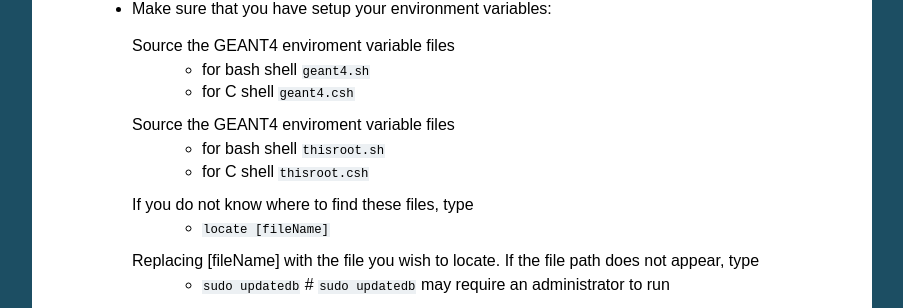
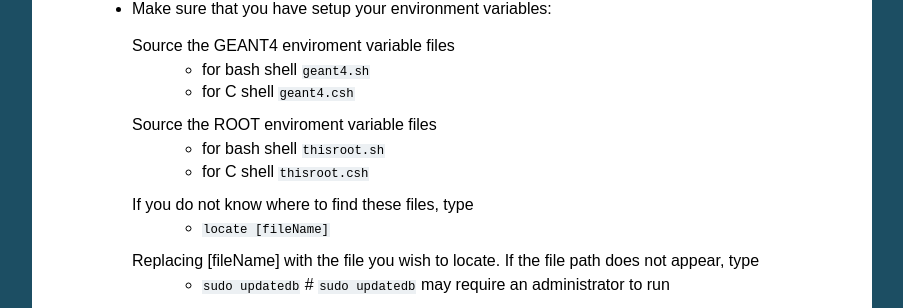
Before and after one commit to rat-pac/rat-pac, a Sphinx documentation site: the page built from doc/installation.rst, in a window 1280 px wide and 900 px high, scrolled down 1469 px. Shown: the part 144-452 px from the top of the window, without its empty margins (198-1101 px from the left). Built offline with Sphinx 7.4.7, drawn with Linux system fonts in a browser that asks for light colours; formulas are drawn with MathJax 3; some of the changed text lies outside the part shown.

```diff
--- a/doc/index.rst
+++ b/doc/index.rst
@@ -17,6 +17,7 @@ User's Guide
 
    overview
    installation
+   tutorials
    command_interface
    producers_processors
    random
--- a/doc/installation.rst
+++ b/doc/installation.rst
@@ -66,7 +66,7 @@ Build Steps
     - for bash shell ``geant4.sh``
     - for C shell ``geant4.csh``
 
-   Source the GEANT4 enviroment variable files
+   Source the ROOT enviroment variable files
     - for bash shell ``thisroot.sh``
     - for C shell ``thisroot.csh``
 
```
